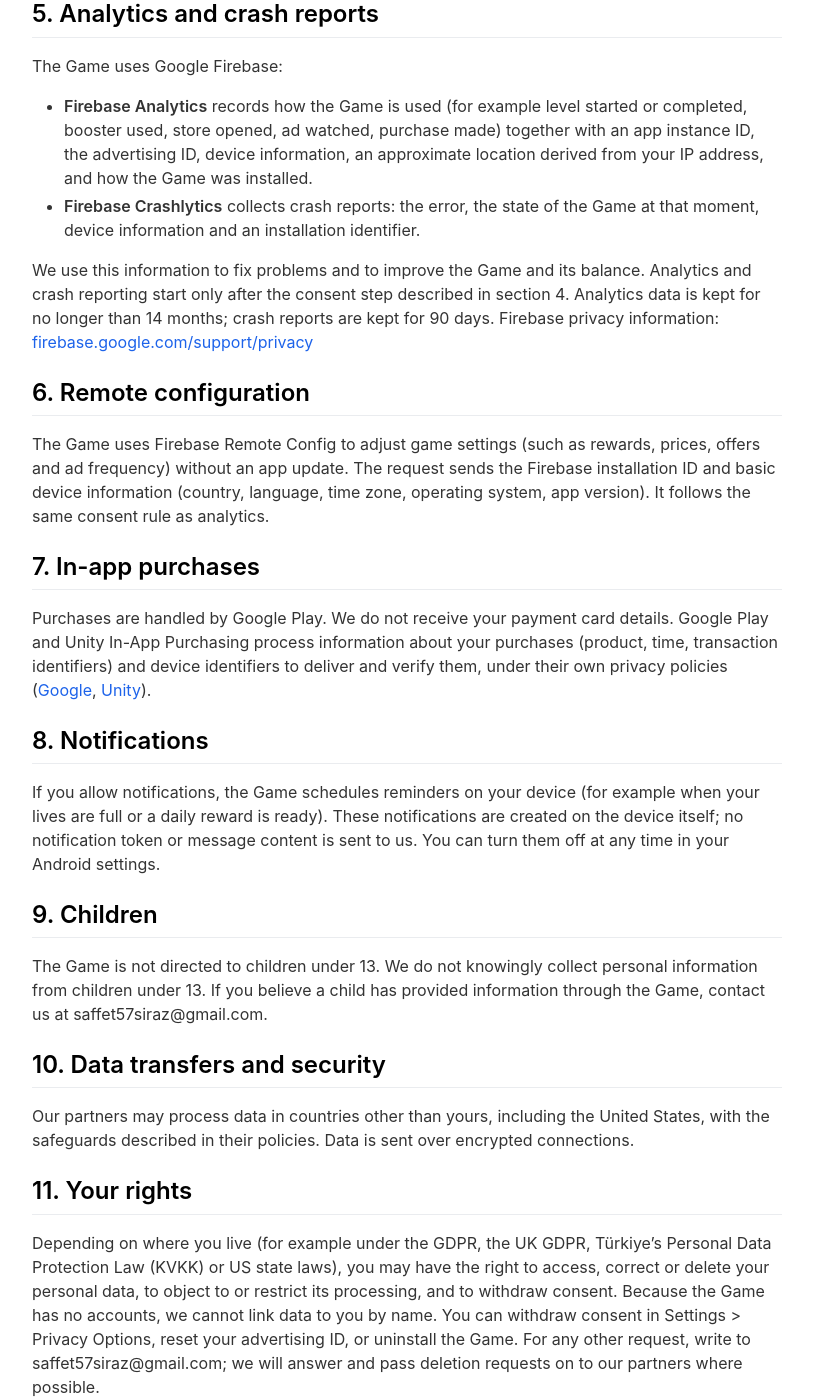
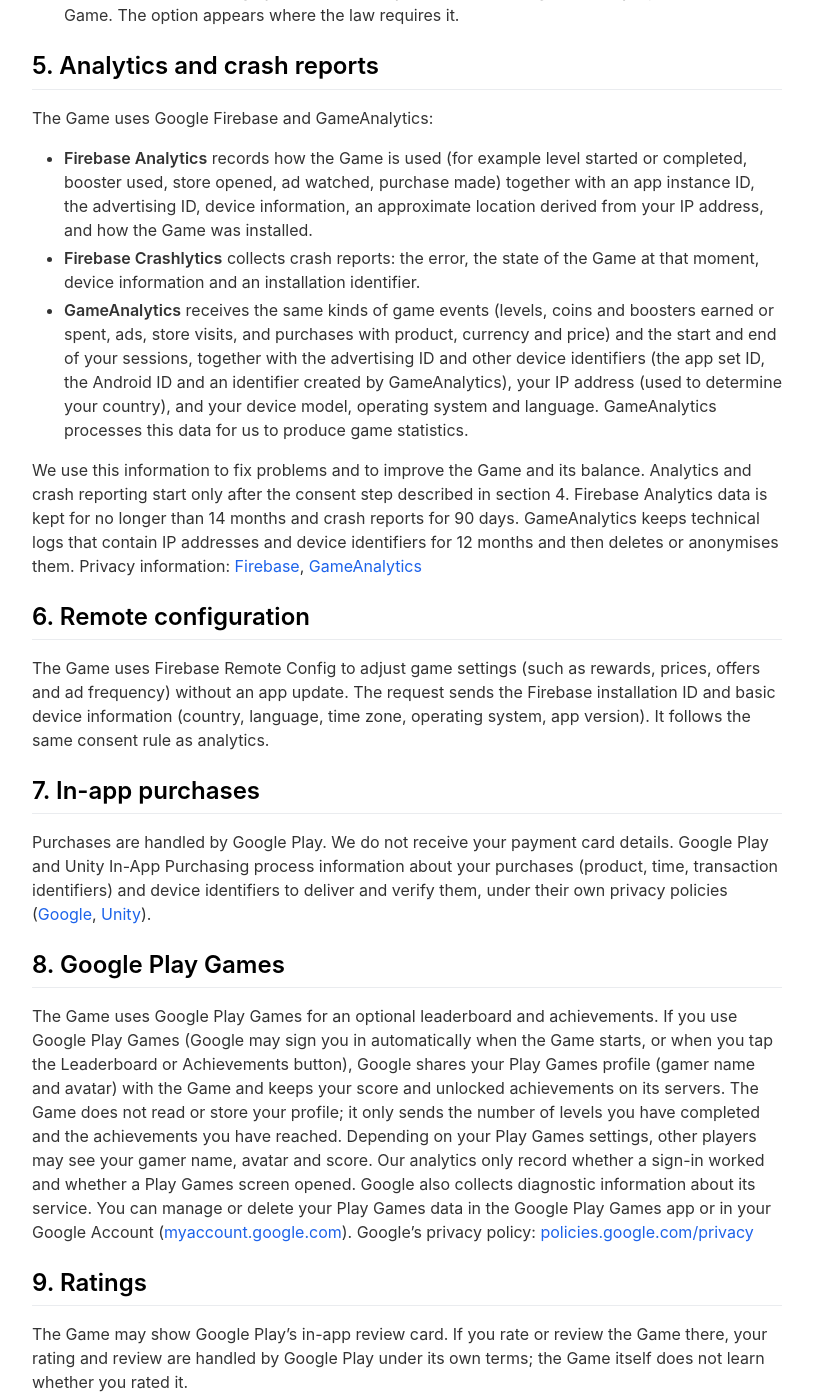
Before and after one commit to saffetsiraz/Games, a Jekyll site: the page built from _pages/vacuumblocks/privacypolicy.md, in a window 1280 px wide and 1400 px high, scrolled down 1522 px. Shown: the whole window, without its empty margins (233-1046 px from the left). Built offline with Jekyll 4.4.1, drawn with Linux system fonts in a browser that asks for light colours; some of the changed text lies outside the part shown.

Commit message:
update the Vacuum Blocks privacy policy and terms of service
- privacy policy: GameAnalytics in the analytics section (data, purpose, log retention, link), new Google Play Games and Ratings sections, summary line, later sections renumbered, date October 22, 2026
- terms of service: new Google Play Games section (optional, Google's terms, visibility, cheated scores), later sections renumbered, date October 22, 2026

Co-Authored-By: Claude Opus 5.5 <noreply@anthropic.com>

```diff
--- a/_pages/vacuumblocks/privacypolicy.md
+++ b/_pages/vacuumblocks/privacypolicy.md
@@ -15,6 +15,7 @@ This policy explains what information is collected when you play Vacuum Blocks P
 - The Game has no user accounts. We do not ask for your name, e-mail address, phone number or contacts.
 - Your progress (levels, coins, boosters, lives, settings) is stored on your device.
 - The Game shows ads and offers optional in-app purchases. Our advertising, analytics and purchase partners collect some device and usage information as described below.
+- The leaderboard and achievements use Google Play Games and are optional. If you use them, Google signs you in with your Play Games profile (section 8).
 - Where the law requires it, the Game asks for your consent before ads are personalised, and you can change your choice at any time under Settings > Privacy Options.
 
 ## 2. Information stored on your device
@@ -40,11 +41,12 @@ You can reset or delete your advertising ID, or opt out of personalised ads, in
 - You can review or change your choice at any time under Settings > Privacy Options in the Game. The option appears where the law requires it.
 
 ## 5. Analytics and crash reports
-The Game uses Google Firebase:
+The Game uses Google Firebase and GameAnalytics:
 - **Firebase Analytics** records how the Game is used (for example level started or completed, booster used, store opened, ad watched, purchase made) together with an app instance ID, the advertising ID, device information, an approximate location derived from your IP address, and how the Game was installed.
 - **Firebase Crashlytics** collects crash reports: the error, the state of the Game at that moment, device information and an installation identifier.
+- **GameAnalytics** receives the same kinds of game events (levels, coins and boosters earned or spent, ads, store visits, and purchases with product, currency and price) and the start and end of your sessions, together with the advertising ID and other device identifiers (the app set ID, the Android ID and an identifier created by GameAnalytics), your IP address (used to determine your country), and your device model, operating system and language. GameAnalytics processes this data for us to produce game statistics.
 
-We use this information to fix problems and to improve the Game and its balance. Analytics and crash reporting start only after the consent step described in section 4. Analytics data is kept for no longer than 14 months; crash reports are kept for 90 days. Firebase privacy information: [firebase.google.com/support/privacy](https://firebase.google.com/support/privacy)
+We use this information to fix problems and to improve the Game and its balance. Analytics and crash reporting start only after the consent step described in section 4. Firebase Analytics data is kept for no longer than 14 months and crash reports for 90 days. GameAnalytics keeps technical logs that contain IP addresses and device identifiers for 12 months and then deletes or anonymises them. Privacy information: [Firebase](https://firebase.google.com/support/privacy), [GameAnalytics](https://www.gameanalytics.com/trust/privacy-notice)
 
 ## 6. Remote configuration
 The Game uses Firebase Remote Config to adjust game settings (such as rewards, prices, offers and ad frequency) without an app update. The request sends the Firebase installation ID and basic device information (country, language, time zone, operating system, app version). It follows the same consent rule as analytics.
@@ -52,22 +54,28 @@ The Game uses Firebase Remote Config to adjust game settings (such as rewards, p
 ## 7. In-app purchases
 Purchases are handled by Google Play. We do not receive your payment card details. Google Play and Unity In-App Purchasing process information about your purchases (product, time, transaction identifiers) and device identifiers to deliver and verify them, under their own privacy policies ([Google](https://policies.google.com/privacy), [Unity](https://unity.com/legal/privacy-policy)).
 
-## 8. Notifications
+## 8. Google Play Games
+The Game uses Google Play Games for an optional leaderboard and achievements. If you use Google Play Games (Google may sign you in automatically when the Game starts, or when you tap the Leaderboard or Achievements button), Google shares your Play Games profile (gamer name and avatar) with the Game and keeps your score and unlocked achievements on its servers. The Game does not read or store your profile; it only sends the number of levels you have completed and the achievements you have reached. Depending on your Play Games settings, other players may see your gamer name, avatar and score. Our analytics only record whether a sign-in worked and whether a Play Games screen opened. Google also collects diagnostic information about its service. You can manage or delete your Play Games data in the Google Play Games app or in your Google Account ([myaccount.google.com](https://myaccount.google.com)). Google's privacy policy: [policies.google.com/privacy](https://policies.google.com/privacy)
+
+## 9. Ratings
+The Game may show Google Play's in-app review card. If you rate or review the Game there, your rating and review are handled by Google Play under its own terms; the Game itself does not learn whether you rated it.
+
+## 10. Notifications
 If you allow notifications, the Game schedules reminders on your device (for example when your lives are full or a daily reward is ready). These notifications are created on the device itself; no notification token or message content is sent to us. You can turn them off at any time in your Android settings.
 
-## 9. Children
+## 11. Children
 The Game is not directed to children under 13. We do not knowingly collect personal information from children under 13. If you believe a child has provided information through the Game, contact us at saffet57siraz@gmail.com.
 
-## 10. Data transfers and security
+## 12. Data transfers and security
 Our partners may process data in countries other than yours, including the United States, with the safeguards described in their policies. Data is sent over encrypted connections.
 
-## 11. Your rights
-Depending on where you live (for example under the GDPR, the UK GDPR, Türkiye's Personal Data Protection Law (KVKK) or US state laws), you may have the right to access, correct or delete your personal data, to object to or restrict its processing, and to withdraw consent. Because the Game has no accounts, we cannot link data to you by name. You can withdraw consent in Settings > Privacy Options, reset your advertising ID, or uninstall the Game. For any other request, write to saffet57siraz@gmail.com; we will answer and pass deletion requests on to our partners where possible.
+## 13. Your rights
+Depending on where you live (for example under the GDPR, the UK GDPR, Türkiye's Personal Data Protection Law (KVKK) or US state laws), you may have the right to access, correct or delete your personal data, to object to or restrict its processing, and to withdraw consent. Because the Game has no accounts, we cannot link data to you by name. You can withdraw consent in Settings > Privacy Options, reset your advertising ID, or uninstall the Game. For any other request, write to saffet57siraz@gmail.com; we will answer and pass deletion requests on to our partners where possible. For Google Play Games data, see section 8.
 
-## 12. Changes
+## 14. Changes
 We may update this policy, for example when we add or remove a partner. The date at the top shows the latest version.
 
-## 13. Contact
+## 15. Contact
 Lucuxis, Türkiye
 E-mail: saffet57siraz@gmail.com
 
```
Also changed, not shown: other parts of _pages/vacuumblocks/privacypolicy.md (+1 -1 lines), _pages/vacuumblocks/termsofservice.md (+12 -9 lines).
